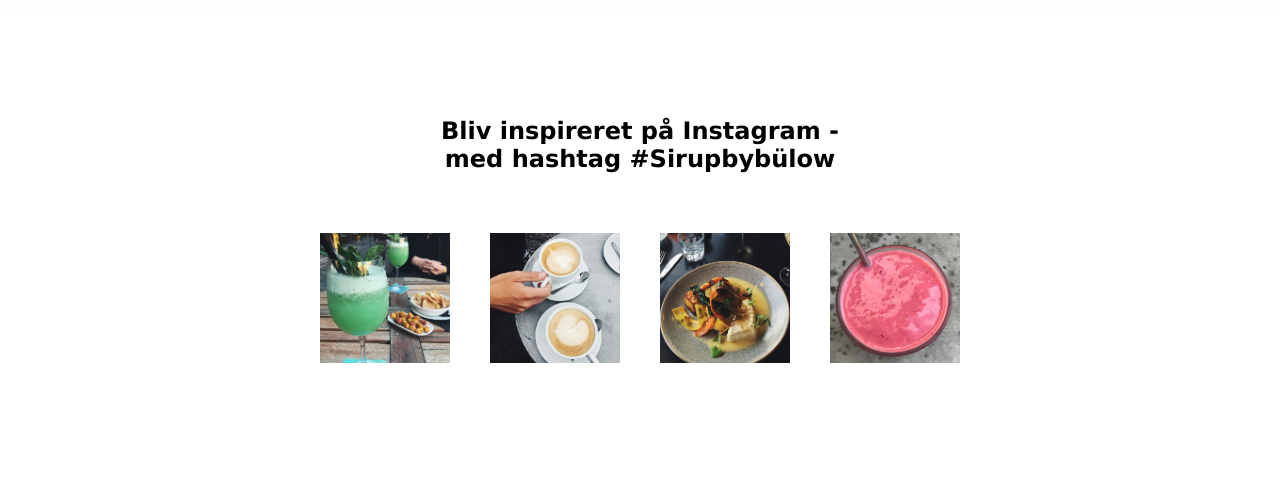
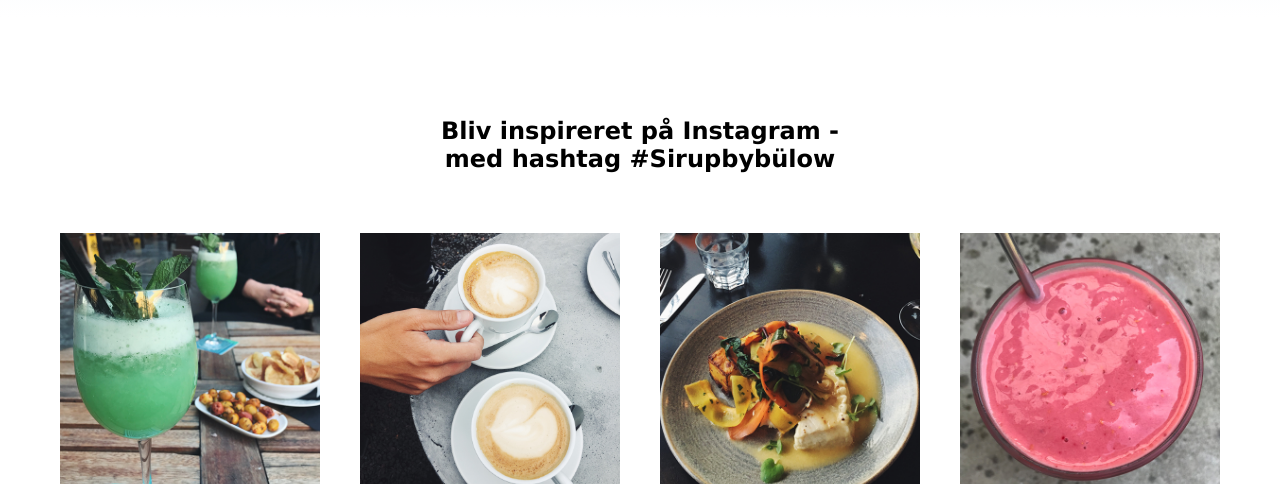
Before and after one commit to emmaelarsen/Lakrids_by_B-low, a plain HTML site: page index.html in a window 1280 px wide. Shown: the part 1430-1914 px from the top of the page. Drawn offline with Linux system fonts and the light colour scheme.

Commit message:
insta billeder

```diff
--- a/css/style.css
+++ b/css/style.css
@@ -1383,7 +1383,7 @@ padding: 20px;
 
 padding: 20px;
 width: 100%;
-max-width: 170px;
+max-width: 300px;
 }
 
 
```
